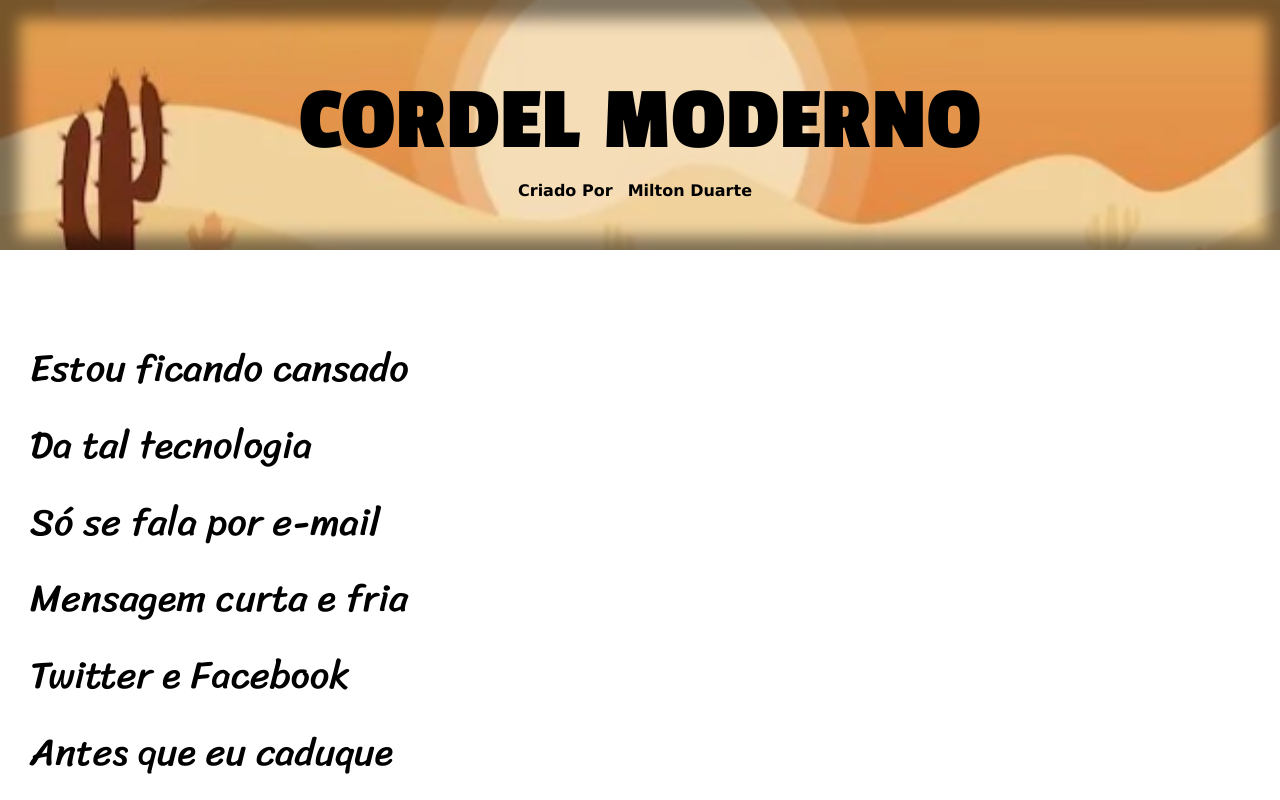
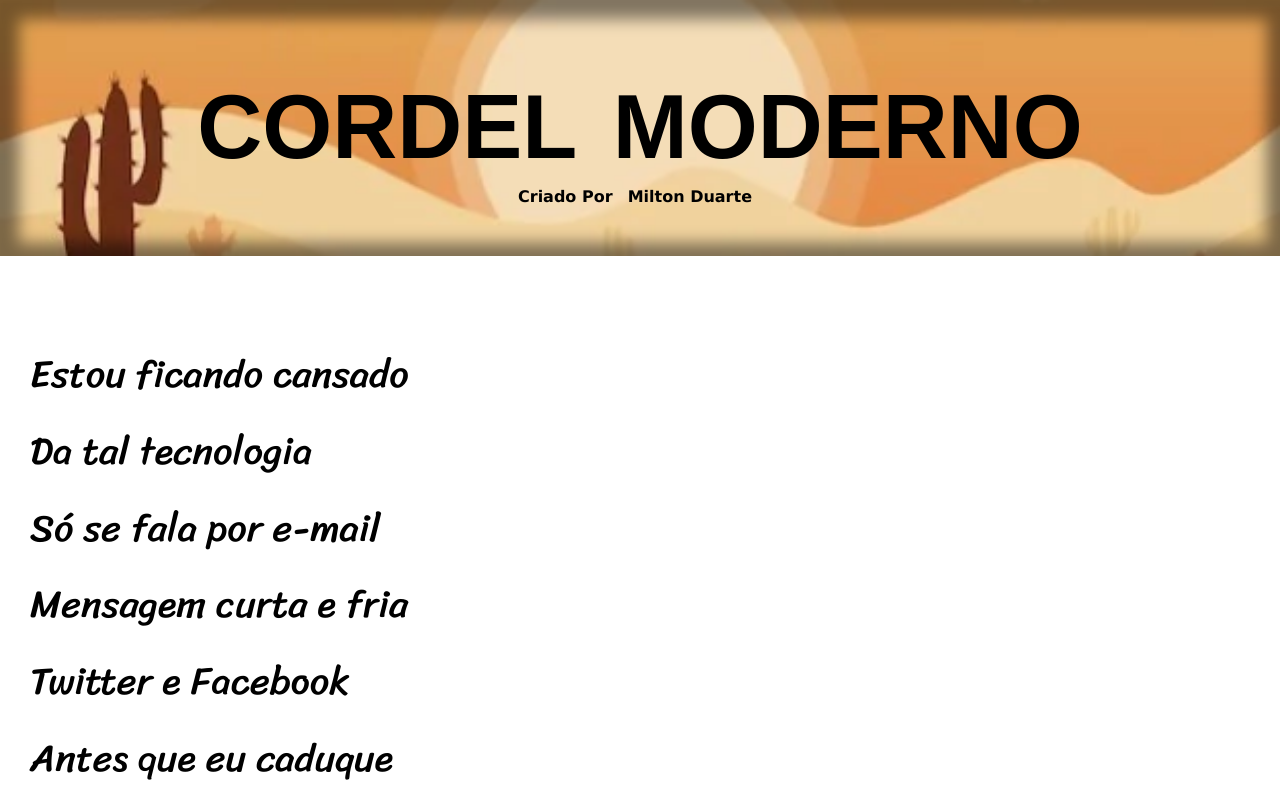
Before and after one commit to Diegoramonn/cordelmoderno, a plain HTML site: page index.html in a window 1280 px wide. Shown: the top 800 px of the page. Drawn offline with Linux system fonts and the light colour scheme.

Commit message:
atualizei

```diff
--- a/stayle.css
+++ b/stayle.css
@@ -40,7 +40,7 @@
 
 
   header > h1{
-    font-family: var(--fonte2);
+    font-family:Arial, Helvetica, sans-serif;
     padding-top: 40px;
     font-variant: small-caps;
     font-size: 10vw;
```
